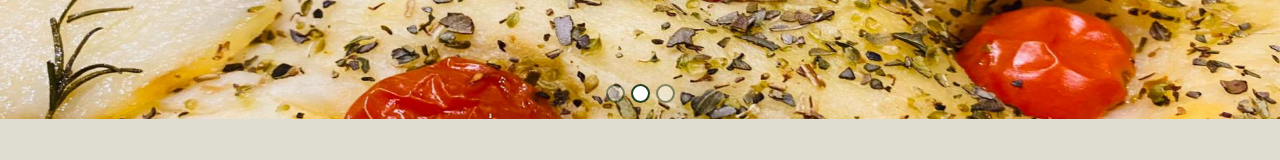
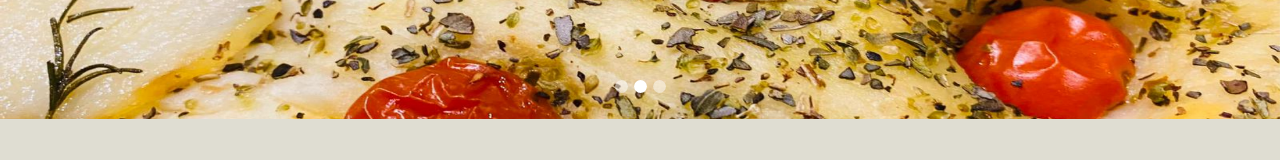
Before and after one commit to SebAnt86/MissFocaccia, a plain HTML site: page index.html in a window 1280 px wide. Shown: the part 503-663 px from the top of the page. Drawn offline with nearby package versions, Linux system fonts and the light colour scheme.

Commit message:
resized the carousel indicator

```diff
--- a/style.css
+++ b/style.css
@@ -70,9 +70,8 @@ body{
   height: 500px;
 }
 .carousel .carousel-indicators button {
-  width: 15px;
-  height: 15px;
-  border: 2px solid #214026;
+  width: 13px;
+  height: 13px;
   border-radius: 100%;
 }
 
```
